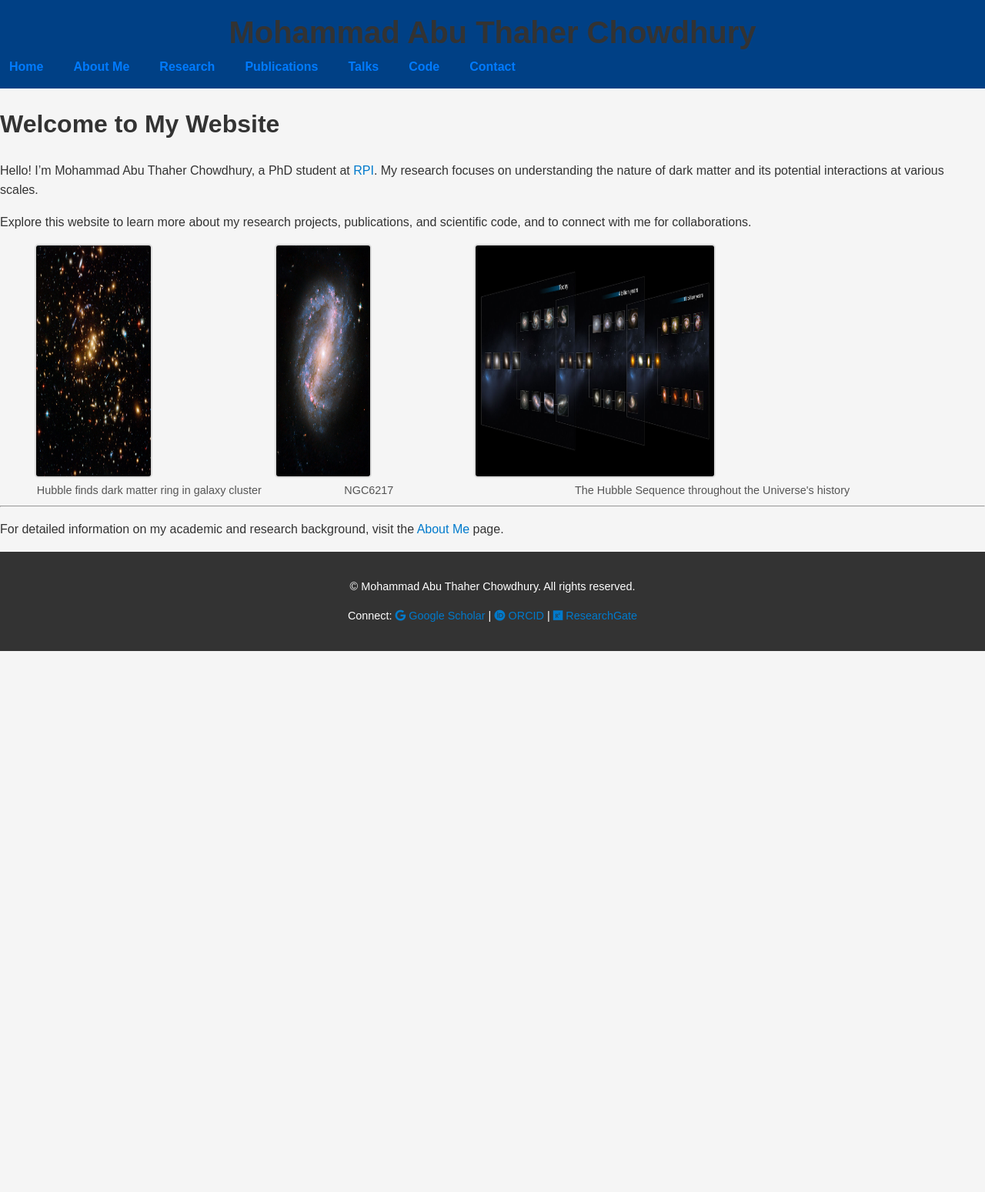
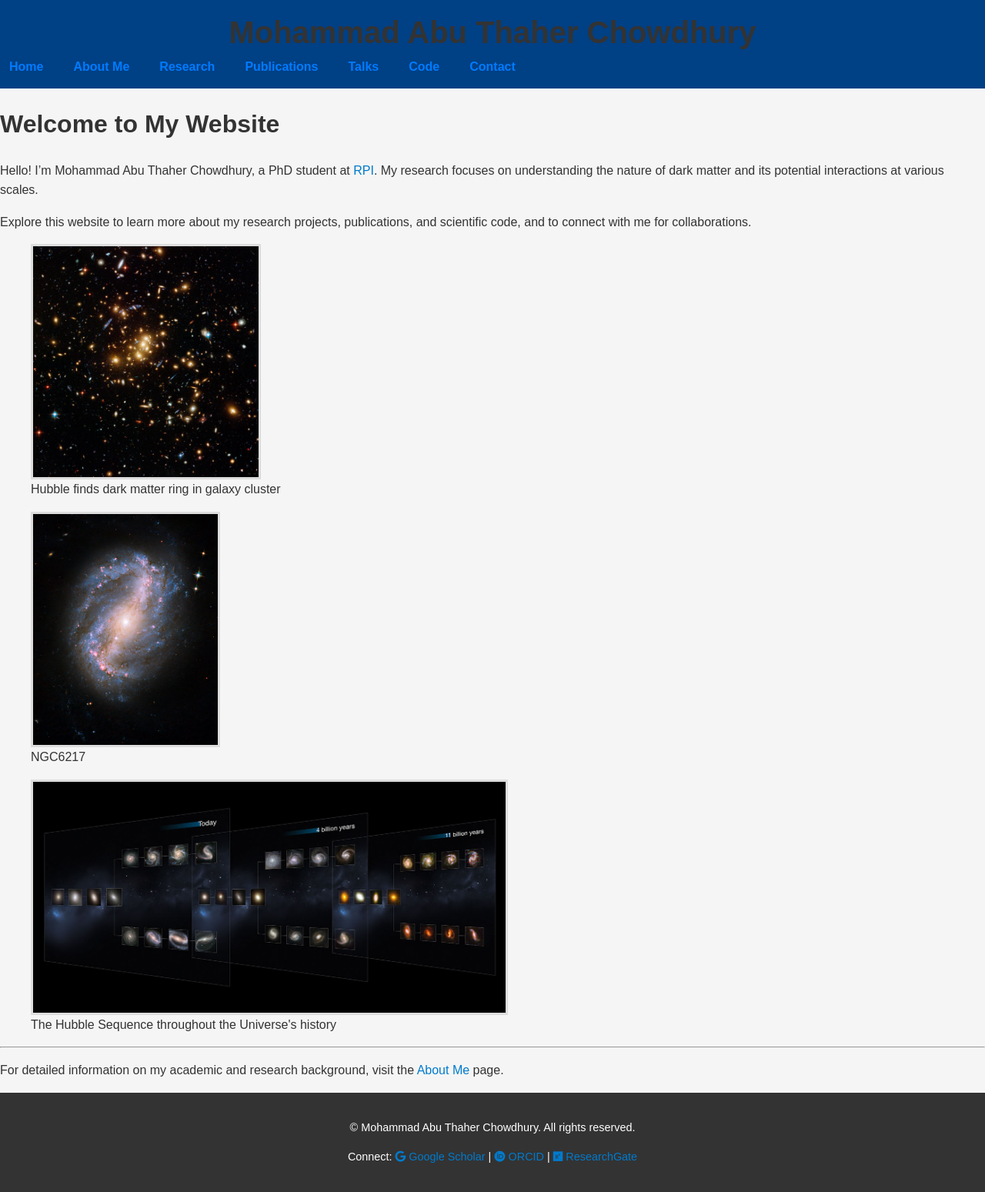
Before and after one commit to matc-thaher/website, a Jekyll site: the page built from index.md, in a window 1280 px wide. Shown: the whole page at 77% size. Built offline with Jekyll 4.4.1, drawn with Linux system fonts in a browser that asks for light colours; before the commit the page ends 900 px from its top, so only the background shows below that.

Commit message:
Update style.css

```diff
--- a/assets/css/style.css
+++ b/assets/css/style.css
@@ -101,15 +101,15 @@ img.float-right {
     margin-bottom: 15px;
 }
 
-.custom-image {
+/*.custom-image {
     max-width: 50%;          /* Restricts the image to half the container width */
-    height: auto;
+    /*height: auto;
     border-radius: 10px;
     border: 3px solid #333;   /* Darker border for visibility */
-    display: inline-block;    /* Allows images to align side-by-side */
-    margin: 10px;             /* Adds space between images */
-    float: right;              /* Aligns the image to the left */
-}
+    /*display: inline-block;    /* Allows images to align side-by-side */
+    /*margin: 10px;             /* Adds space between images */
+    /*float: right;              /* Aligns the image to the left */
+/*}
 
 
 .image-gallery {
```
